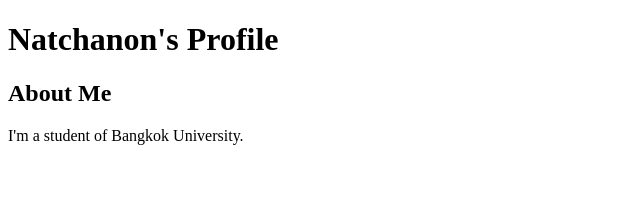
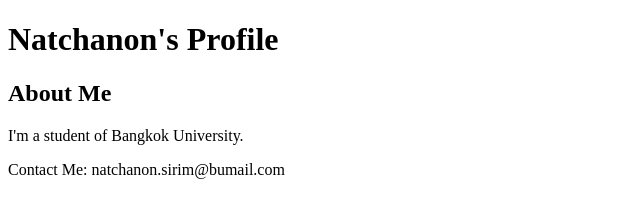
Before and after one commit to oOPolkaDotsOo/Profile-test, a plain HTML site: page index.html in a window 1280 px wide. Shown: the whole page, without its empty margins (0-640 px from the left). Drawn offline with Linux system fonts and the light colour scheme.

Commit message:
Add footer
Add footer

```diff
--- a/index.html
+++ b/index.html
@@ -10,5 +10,6 @@
     <h1>Natchanon's Profile</h1>
     <h2>About Me</h2>
     <p>I'm a student of Bangkok University.</p>
+    <footer>Contact Me: natchanon.sirim@bumail.com</footer>
 </body>
 </html>
```
